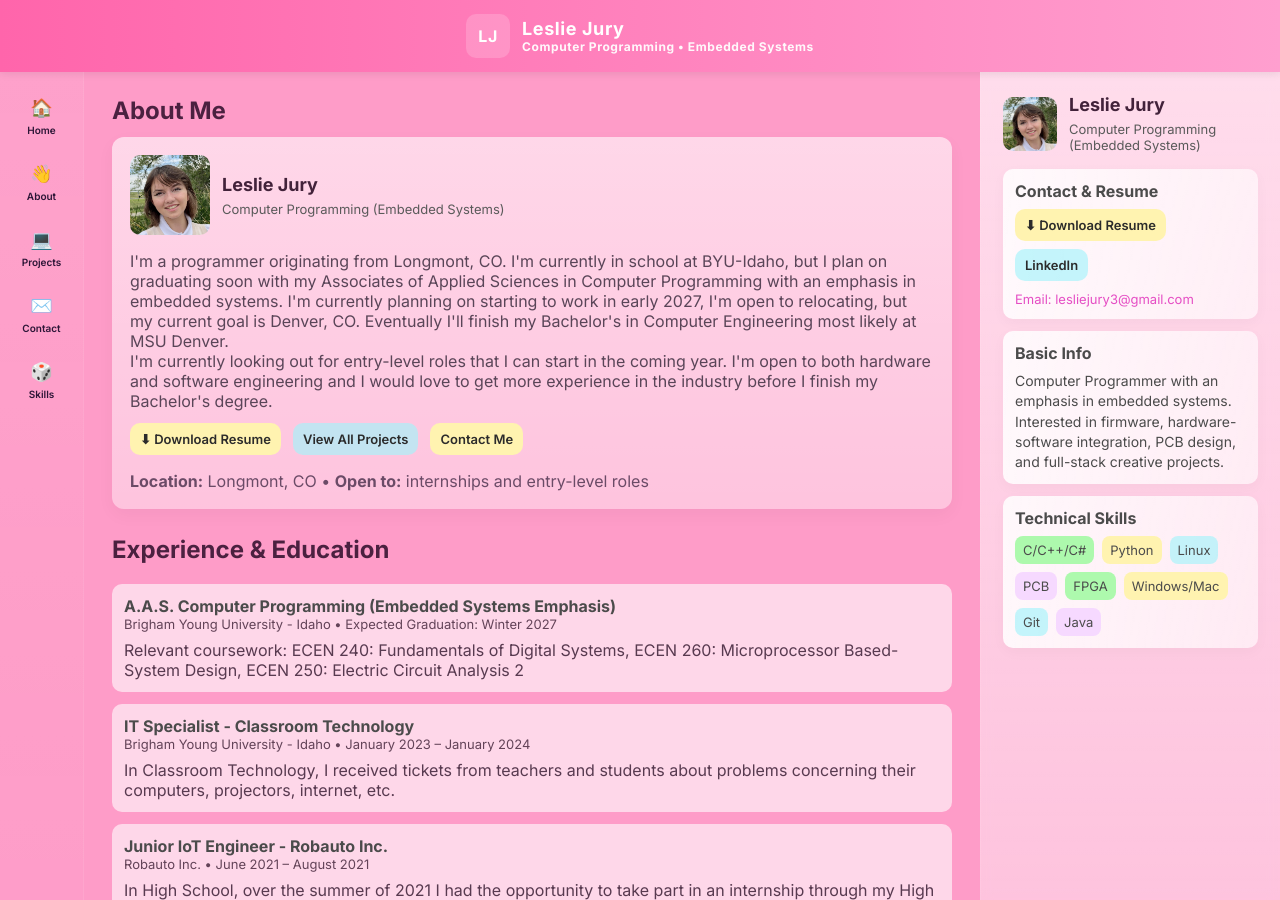
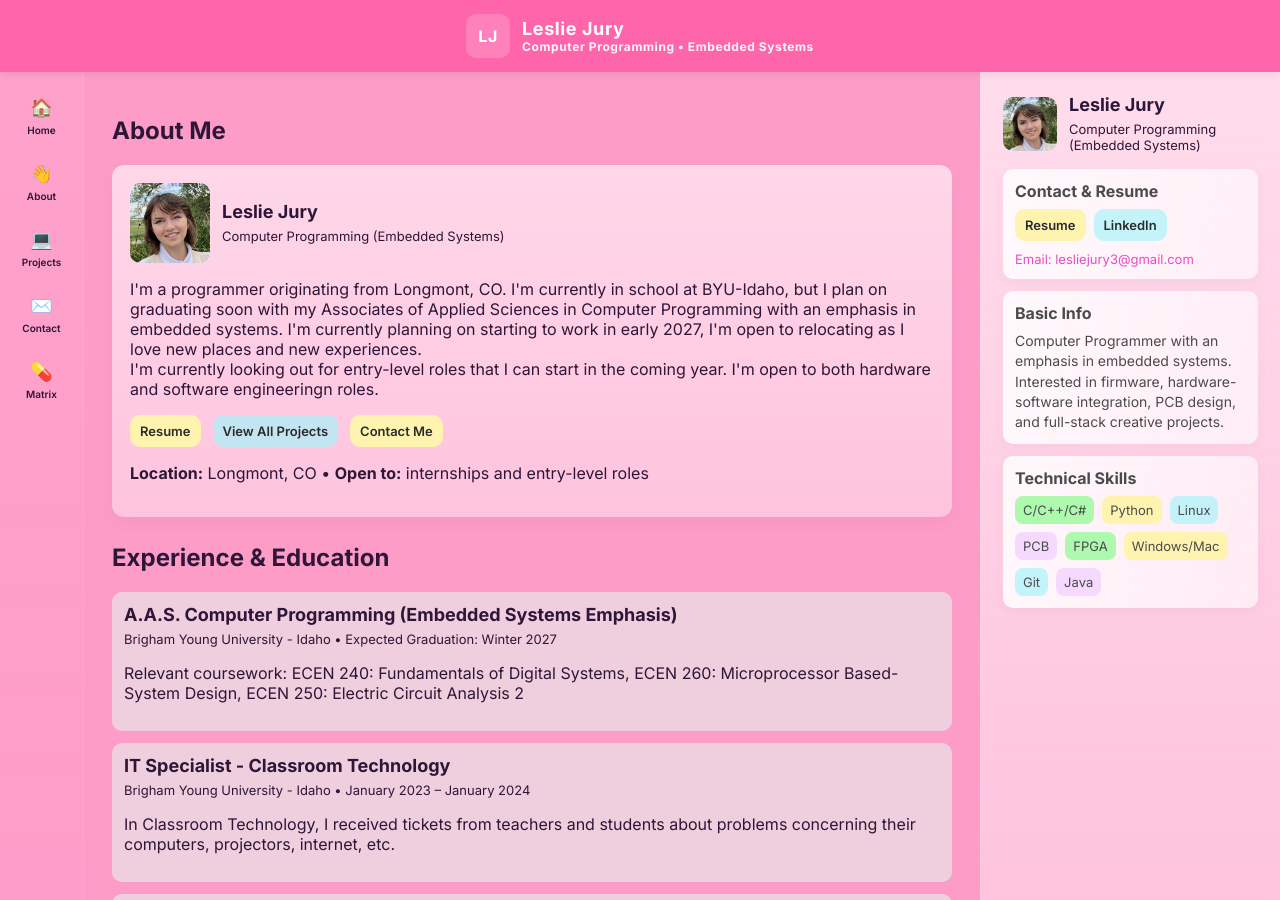
Before and after one commit to LeslieJury/lesliejury.github.io, a Jekyll site: the page built from about.html, in a window 1280 px wide and 900 px high. Built offline with Jekyll 4.4.1, drawn with Linux system fonts in a browser that asks for light colours; some of the changed text lies outside the part shown.

Commit message:
Matrix mode (beta)
Still working on colors

```diff
--- a/_includes/bottom.html
+++ b/_includes/bottom.html
@@ -8,33 +8,109 @@
 
     </main>
 
-// JavaScript for theme toggle and other interactive features: currently working on it! Will be added to all pages once ready.
-<script>
+  <script>
+  // ==========================================
+  // 1. CANVAS SETUP & DRAWING LOGIC
+  // ==========================================
+  const canvas = document.getElementById('matrix-canvas');
+  const ctx = canvas.getContext('2d');
+
+  canvas.width = window.innerWidth;
+  canvas.height = window.innerHeight;
+
+  const matrixChars = 'アァカサタナハマヤャラワガザダバパイィキシチニヒミリヰギジヂビピウゥクスツヌフムユュルグズブヅプエェケセテネヘメレゲゼデベペオォコソトノホモヨョロゴゾドボポヴッン0123456789ABCDEFGHIJKLMNOPQRSTUVWXYZ';
+  const charArray = matrixChars.split('');
+  const fontSize = 16;
+
+  let columns = canvas.width / fontSize;
+  let drops = [];
+  for (let x = 0; x < columns; x++) { drops[x] = 1; }
+
+  function drawMatrix() {
+    ctx.fillStyle = 'rgba(17, 17, 17, 0.05)';
+    ctx.fillRect(0, 0, canvas.width, canvas.height);
+    ctx.fillStyle = '#FF1493';
+    ctx.font = fontSize + 'px monospace';
+
+    for (let i = 0; i < drops.length; i++) {
+      const text = charArray[Math.floor(Math.random() * charArray.length)];
+      ctx.fillText(text, i * fontSize, drops[i] * fontSize);
+
+      if (drops[i] * fontSize > canvas.height && Math.random() > 0.975) {
+        drops[i] = 0;
+      }
+      drops[i]++;
+    }
+  }
+
+  // Handle resizing
+  window.addEventListener('resize', () => {
+    canvas.width = window.innerWidth;
+    canvas.height = window.innerHeight;
+    columns = canvas.width / fontSize;
+    drops = [];
+    for (let x = 0; x < columns; x++) { drops[x] = 1; }
+  });
+
+  // ==========================================
+  // 2. ANIMATION CONTROL (The CPU Saver)
+  // ==========================================
+  let matrixInterval = null; // Variable to hold our animation loop
+
+  function startMatrix() {
+    if (!matrixInterval) {
+      matrixInterval = setInterval(drawMatrix, 35);
+    }
+  }
+
+  function stopMatrix() {
+    if (matrixInterval) {
+      clearInterval(matrixInterval); // Kills the animation loop entirely
+      matrixInterval = null;
+      ctx.clearRect(0, 0, canvas.width, canvas.height); // Wipes the canvas clean
+    }
+  }
+// ==========================================
+  // 3. THEME TOGGLE INTEGRATION (Bulletproof Version)
+  // ==========================================
+
+  // Wait for the entire page to load before trying to attach the button
+  document.addEventListener('DOMContentLoaded', () => {
+
     const themeToggleBtn = document.getElementById('theme-toggle');
+    const themeTextSpan = document.getElementById('theme-text');
     const rootElement = document.documentElement;
 
-
-    if (themeToggleBtn) {
+    if (themeToggleBtn && themeTextSpan) {
+      // 1. Check initial state on page load
       if (rootElement.classList.contains('matrix-mode')) {
-        themeToggleBtn.innerText = 'Return to Clean Mode';
+        themeTextSpan.innerText = 'Clean';
+        startMatrix();
       } else {
-        themeToggleBtn.innerText = 'Enter the Matrix';
+        themeTextSpan.innerText = 'Matrix';
       }
 
-      themeToggleBtn.addEventListener('click', () => {
+      // 2. Handle button clicks
+      themeToggleBtn.addEventListener('click', (e) => {
+        e.preventDefault(); // Stops the <a> tag from jumping the page around
+
         rootElement.classList.toggle('matrix-mode');
 
         if (rootElement.classList.contains('matrix-mode')) {
           localStorage.setItem('portfolio-theme', 'matrix');
-          themeToggleBtn.innerText = 'Return to Clean Mode';
+          themeTextSpan.innerText = 'Clean';
+          startMatrix();
         } else {
           localStorage.setItem('portfolio-theme', 'clean');
-          themeToggleBtn.innerText = 'Enter the Matrix';
+          themeTextSpan.innerText = 'Matrix';
+          stopMatrix();
         }
       });
+    } else {
+      console.error("Matrix Error: Could not find the button or text span IDs!");
     }
-  </script>
-</body>
+  });
+</script>
 </body>
 </html></div></section>
 
--- a/_includes/top.html
+++ b/_includes/top.html
@@ -10,7 +10,6 @@
     <link rel="stylesheet" type="text/css" href="styles.css"/>
 
     <script>
-        // Run this immediately before the page even loads
         const savedTheme = localStorage.getItem('portfolio-theme');
         if (savedTheme === 'matrix') {
         document.documentElement.classList.add('matrix-mode');
@@ -21,6 +20,9 @@
 </head>
 
 <body>
+    <canvas id="matrix-canvas" style="position: fixed; top: 0; left: 0; width: 100vw; height: 100vh; z-index: -999; pointer-events: none; margin: 0; padding: 0; display: block;"></canvas>
+
+
     <header class="top-banner" role="banner">
         <div class="name">
             <div class="monogram" aria-hidden="true">LJ</div>
@@ -49,10 +51,11 @@
             <span style="font-size:18px">✉️</span>
             <span style="font-size:10px">Contact</span>
         </a>
-        <a class="nav-btn" href="skills.html" title="Skills">
-            <span style="font-size:18px">🎲</span>
-            <span style="font-size:10px">Skills</span>
+        <a id="theme-toggle" class="nav-btn" href="#" title="Toggle Theme">
+            <span style="font-size:18px">💊</span>
+            <span id="theme-text" style="font-size:10px">Matrix</span>
         </a>
+
     </nav>
 
     <aside class="right-panel" aria-label="Profile and quick links">
@@ -64,11 +67,12 @@
             </div>
         </div>
 
+
         <div class="card">
             <div style="font-weight:700;margin-bottom:8px">Contact & Resume</div>
             <div class="links">
                 <!-- Replace resume.pdf with your actual file when available -->
-                <a class="btn" href="files/leslie_jury_resume_2026.pdf" download>⬇︎ Download Resume</a>
+                <a class="btn" href="files/leslie_jury_resume_2026.pdf" target="_blank">Resume</a>
                 <a class="btn secondary" href="https://www.linkedin.com/in/lesliejury/" target="_blank" rel="noopener">LinkedIn</a>
             </div>
             <div style="margin-top:10px;font-size:13px;color:#e54ec4">Email: <a href="mailto:lesliejury3@gmail.com">lesliejury3@gmail.com</a></div>
--- a/about.html
+++ b/about.html
@@ -4,7 +4,7 @@
 ---
 
 <section aria-labelledby="about-heading" class="about-wrapper">
-    <h2 id="about-heading" class="section-title about-title">About Me</h2>
+    <h2>About Me</h2>
 
     <section aria-labelledby="info-heading" class="info-section">
         <div class="profile">
@@ -15,53 +15,59 @@
             </div>
         </div>
 
-        <p class="bio-text">
+        <p>
             I'm a programmer originating from Longmont, CO. I'm currently in school at BYU-Idaho,
             but I plan on graduating soon with my Associates of Applied Sciences in Computer Programming with an emphasis in embedded systems.
-            I'm currently planning on starting to work in early 2027, I'm open to relocating, but my current goal is Denver, CO. Eventually I'll finish my Bachelor's in Computer Engineering
-            most likely at MSU Denver.
-            <br>I'm currently looking out for entry-level roles that I can start in the coming year. I'm open to both hardware and software engineering
-            and I would love to get more experience in the industry before I finish my Bachelor's degree.
+            I'm currently planning on starting to work in early 2027, I'm open to relocating as I love new places and new experiences.
+            <br>I'm currently looking out for entry-level roles that I can start in the coming year. I'm open to both hardware and software engineeringn roles.
         </p>
 
         <div class="action-buttons">
-            <a class="btn" href="files/leslie_jury_resume_2026.pdf" download>⬇︎ Download Resume</a>
+            <a class="btn" href="files/leslie_jury_resume_2026.pdf" target="_blank">Resume</a>
             <a class="btn secondary" href="projects.html">View All Projects</a>
             <a class="btn" href="contact.html">Contact Me</a>
         </div>
 
-        <div class="location-details">
+        <p>
             <strong>Location:</strong> Longmont, CO • <strong>Open to:</strong> internships and entry-level roles
-        </div>
+        </p>
     </section>
 </section>
-
 <section aria-labelledby="experience-heading">
-    <h2 id="experience-heading" class="section-title">Experience & Education</h2>
+    <h2>Experience & Education</h2>
 
     <div class="experience-grid">
         <div class="experience-card">
-            <div class="card-title">A.A.S. Computer Programming (Embedded Systems Emphasis)</div>
-            <div class="card-subtitle">Brigham Young University - Idaho • Expected Graduation: Winter 2027</div>
-            <div class="card-description">Relevant coursework: ECEN 240: Fundamentals of Digital Systems, ECEN 260: Microprocessor Based-System Design, ECEN 250: Electric Circuit Analysis 2</div>
+            <div>
+            <div class="title">A.A.S. Computer Programming (Embedded Systems Emphasis)</div>
+            <div class="subtitle">Brigham Young University - Idaho • Expected Graduation: Winter 2027</div>
+            </div>
+            <p>Relevant coursework: ECEN 240: Fundamentals of Digital Systems, ECEN 260: Microprocessor Based-System Design, ECEN 250: Electric Circuit Analysis 2</p>
         </div>
 
         <div class="experience-card">
-            <div class="card-title">IT Specialist - Classroom Technology</div>
-            <div class="card-subtitle">Brigham Young University - Idaho • January 2023 – January 2024</div>
-            <div class="card-description">In Classroom Technology, I received tickets from teachers and students about problems concerning their computers, projectors, internet, etc.</div>
+            <div>
+            <div class="title">IT Specialist - Classroom Technology</div>
+            <div class="subtitle">Brigham Young University - Idaho • January 2023 – January 2024</div>
+            </div>
+            <p>In Classroom Technology, I received tickets from teachers and students about problems concerning their computers, projectors, internet, etc.</p>
         </div>
 
         <div class="experience-card">
-            <div class="card-title">Junior IoT Engineer - Robauto Inc.</div>
-            <div class="card-subtitle">Robauto Inc. • June 2021 – August 2021</div>
-            <div class="card-description">In High School, over the summer of 2021 I had the opportunity to take part in an internship through my High School
+            <div>
+            <div class="title">Junior IoT Engineer - Robauto Inc.</div>
+            <div class="subtitle">Robauto Inc. • June 2021 – August 2021</div>
+            </div>
+
+            <p>In High School, over the summer of 2021 I had the opportunity to take part in an internship through my High School
                 where I worked as a junior engineer for this startup company from Longmont, CO, Robauto Inc. I got experience in a lot of IoT device development,
                 PCB design, PCB assembly, and creating my own projects, as well as contributing to bigger projects.
-            </div>
+            </p>
         </div>
     </div>
 </section>
 
 <br>
 <a class="big-btn" href="timeline.html">My Timeline!</a>
+
+<embed src="files/leslie_jury_resume_2026.pdf" type="application/pdf" width="100%" height="600px" />
--- a/projects.html
+++ b/projects.html
@@ -18,7 +18,6 @@
                 </a>
             <p>I utilized C and the STM32 Nucleo Microcontroller to make an interactive lightstick that flashes to the BPM
                 of your favorite songs.
-            <a class="btn" href="files/ECEN_260_Final_Project_Report.pdf" target="_blank">Download Report</a>
 
             </p>
             </div>
--- a/skills.html
+++ b/skills.html
@@ -59,7 +59,7 @@
             <div style="font-weight:700;margin-bottom:8px">Contact & Resume</div>
             <div class="links">
                 <!-- Replace resume.pdf with your actual file when available -->
-                <a class="btn" href="files/leslie_jury_resume_2026.pdf" download>⬇︎ Download Resume</a>
+                <a class="btn" href="files/leslie_jury_resume_2026.pdf" target="_blank">Resume</a>
                 <a class="btn secondary" href="https://www.linkedin.com/in/lesliejury" target="_blank" rel="noopener">LinkedIn</a>
             </div>
             <div style="margin-top:10px;font-size:13px;color:#e54ec4">Email: <a href="mailto:lesliejury3@gmail.com">lesliejury3@gmail.com</a></div>
--- a/styles.css
+++ b/styles.css
@@ -13,15 +13,26 @@
     --radius: 12px;
     --gap: 18px;
     --text-color:#2D1637;
-    --card-color:var(--pastel-blue)
+    --card-color:  #a6f3faa9;
+    --grey-color: #e8e8e8a8;
+
 }
 
 :root.matrix-mode {
-  --bg-color: #111111;
   --text-color: #f4f4f4;
   --accent: #FF1493; /* Hot Pink */
   --terminal-border: #FF1493;
   --card-color: #11cdee; /* Bright Cyan */
+  --grey-color: #333;
+
+  /* Strip away all background colors from common Jekyll layout containers in Matrix Mode */
+:root.matrix-mode body,
+:root.matrix-mode main,
+:root.matrix-mode .wrapper,
+:root.matrix-mode .page-content,
+:root.matrix-mode .container {
+  background-color: transparent;
+}
 }
 as
 /* Apply the variables to your elements */
@@ -31,7 +42,7 @@
   transition: background-color 0.3s ease, color 0.3s ease;
 }
 
-h1, a , h2, h3, p {
+h1, a , h2, h3, h4, h5, p {
   color: var(--text-color);
 }
 
@@ -52,7 +63,7 @@
     left:0;
     right:0;
     height:var(--banner-height);
-    background: linear-gradient(90deg,var(--accent), #ff9fcf);
+    background:var(--accent);
     display:flex;
     align-items:center;
     justify-content:center;
@@ -124,8 +135,8 @@
     background:linear-gradient(180deg,var(--pastel-purple),var(--pastel-blue));
     display:grid;place-items:center;color:#6b2b59;font-weight:700;font-size:18px;
 }
-.title{font-weight:700;font-size:18px;color:#42223a}
-.subtitle{font-size:13px;color:#5a5a5a;margin-top:6px}
+.title{font-weight:700;font-size:18px;color:var(--text-color)}
+.subtitle{font-size:13px;color:var(--text-color);margin-top:6px}
 
 .right-panel .card{ background:linear-gradient(90deg, rgba(255,255,255,0.85), rgba(255,255,255,0.6));
     padding:12px;border-radius:10px;margin-bottom:12px; box-shadow: 0 4px 14px rgba(6,6,6,0.03);
@@ -207,14 +218,14 @@
 
 .gallery-grid img {
   width: 100%;
-  border: 3px solid #ffb6c1;
+  border: 3px solid var(--accent);
   border-radius: 10px;
   transition: transform 0.2s ease, box-shadow 0.2s ease;
 }
 
 .gallery-grid img:hover {
   transform: scale(1.1) rotate(-2deg);
-  box-shadow: 0 0 10px #ff69b4;
+  box-shadow: 0 0 10px var(--accent);
 }
 
 @media (max-width: 700px) {
@@ -282,7 +293,7 @@
   margin-top: 40px;
   font-size: 14px;
   color: inherit; /* uses your existing text color */
-  border-top: 1px solid #ccc; /* subtle divider */
+  border-top: 1px solid var(--accent); /* subtle divider */
 }
 
 .hero {
@@ -356,23 +367,9 @@
 }
 
 .experience-card {
-    background: rgba(255, 255, 255, 0.6);
+    background: var(--grey-color);
     padding: 12px;
     border-radius: 10px;
-}
-
-.card-title {
-    font-weight: 700;
-}
-
-.card-subtitle {
-    font-size: 13px;
-    color: #634358;
-}
-
-.card-description {
-    margin-top: 8px;
-    color: #583a50;
 }
 
 
@@ -474,3 +471,41 @@
   80% { clip-path: inset(35% 0 40% 0); transform: translate(1px, -1px); }
   100% { clip-path: inset(5% 0 80% 0); transform: translate(-1px, 1px); }
 }
+
+/* 1. Force the canvas into the background and fix the weird spacing */
+#matrix-canvas {
+  position: fixed !important;
+  top: 0;
+  left: 0;
+  width: 100vw;
+  height: 100vh;
+  z-index: -999 !important; /* Forces it behind absolutely everything */
+  pointer-events: none; /* Lets you click links through the rain */
+  opacity: 0; /* Hides it in Clean Mode */
+  transition: opacity 0.5s ease;
+  margin: 0;
+  padding: 0;
+  display: block;
+}
+
+/* 2. Reveal it when the button is clicked */
+:root.matrix-mode #matrix-canvas {
+  opacity: 1;
+}
+
+/* 3. Ensure your main site backgrounds don't hide the rain */
+:root.matrix-mode body,
+:root.matrix-mode main,
+:root.matrix-mode .wrapper,
+:root.matrix-mode .page-content {
+  background-color: transparent !important;
+}
+
+#matrix-canvas {
+  opacity: 0;
+  transition: opacity 0.5s ease;
+}
+
+:root.matrix-mode #matrix-canvas {
+  opacity: 1;
+}
```
Also changed, not shown: index.html (+34 -2 lines).
